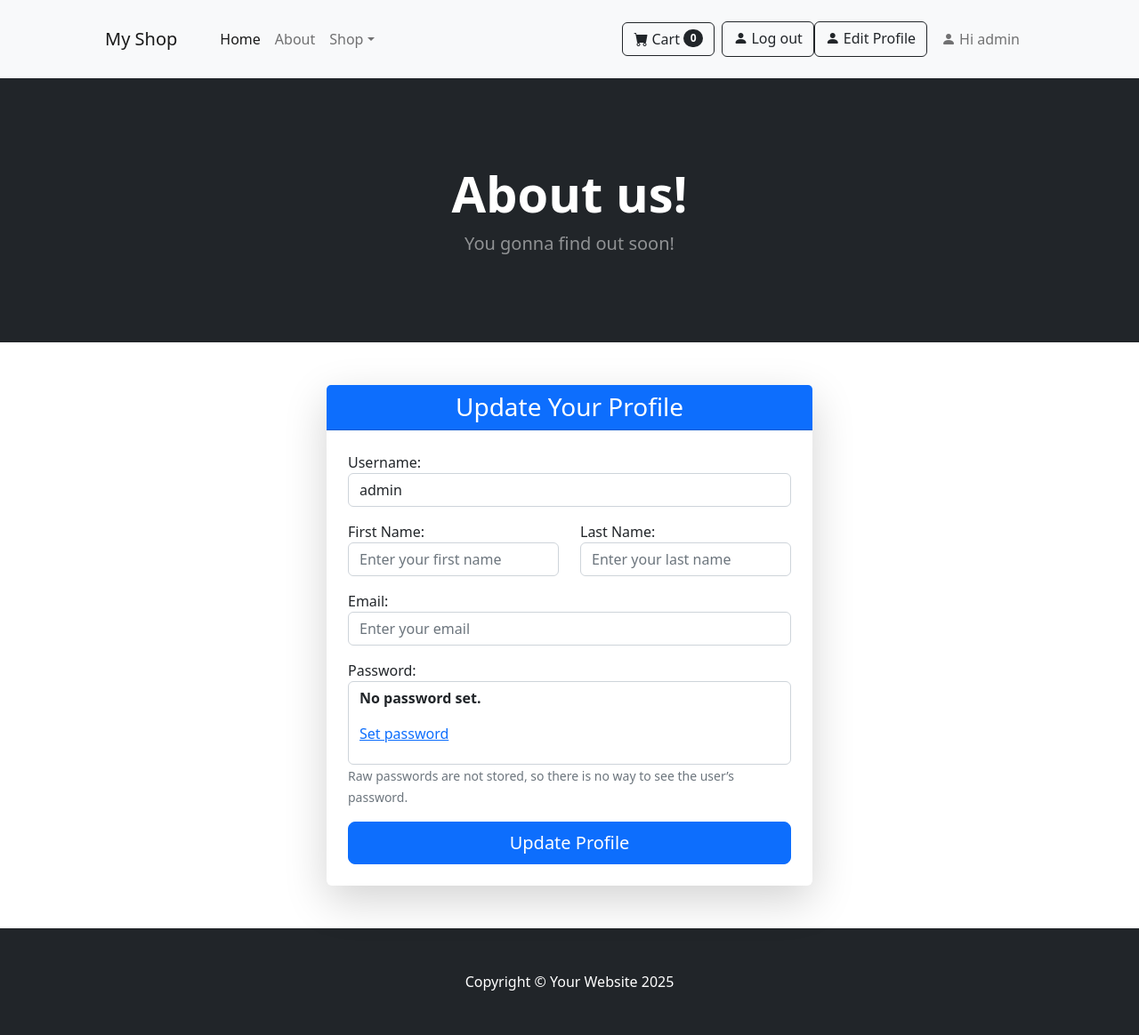
After one commit to Hasibafghan/django-ecommerce-app, a Django app: page /update_user/ in a window 1280 px wide. The commit adds this page. Shown: the whole page at 89% size. Run offline with Django 5.2, Linux system fonts and the light colour scheme; a user stored in the database is signed in; data comes from the database, SQL or seed files in the repository; both versions use the stored data as it was after the commit; some libraries are stand-ins or nearby versions.

Commit message:
userchangeform done

```diff
--- a/cart/cart.py
+++ b/cart/cart.py
@@ -9,4 +9,11 @@ class Cart:
         self.cart = cart
 
     def total_quantity(self):
-        return sum(self.cart.values())
+        """
+        Safely sums up item quantities in the cart,
+        converting string values to integers and skipping invalid ones.
+        """
+        return sum(
+            int(qty) for qty in self.cart.values()
+            if qty is not None and str(qty).isdigit()
+        )
--- a/shop/forms.py
+++ b/shop/forms.py
@@ -1,13 +1,62 @@
 from django.contrib.auth.models import User
-from django.contrib.auth.forms import UserCreationForm
+from django.contrib.auth.forms import UserCreationForm , UserChangeForm
 from django import forms
+
+from django import forms
+from django.contrib.auth.models import User
+from django.contrib.auth.forms import UserChangeForm
+
+class UpdateUserForm(UserChangeForm):
+    first_name = forms.CharField(
+        max_length=30, label='First Name',
+        widget=forms.TextInput(attrs={
+            'class': 'form-control',
+            'placeholder': 'Enter your first name',
+            'name': 'first_name'
+        })
+    )
+    last_name = forms.CharField(
+        max_length=30, label='Last Name',
+        widget=forms.TextInput(attrs={
+            'class': 'form-control',
+            'placeholder': 'Enter your last name',
+            'name': 'last_name'
+        })
+    )
+    email = forms.EmailField(
+        max_length=254, label='Email',
+        widget=forms.EmailInput(attrs={
+            'class': 'form-control',
+            'placeholder': 'Enter your email',
+            'name': 'email'
+        })
+    )
+    username = forms.CharField(
+        max_length=150, label='Username',
+        widget=forms.TextInput(attrs={
+            'class': 'form-control',
+            'placeholder': 'Enter your username',
+            'name': 'username'
+        })
+    )
+
+    class Meta:
+        model = User
+        fields = ('username', 'first_name', 'last_name', 'email')
+
+    def __init__(self, *args, **kwargs):
+        super(UpdateUserForm, self).__init__(*args, **kwargs)
+        # Optional: remove password field from the form
+        # if 'password' in self.fields:
+        #     self.fields.pop('password')
+
 
 # we use widget tweaks to add bootstrap classes to the form fields
 class UserRegistrationForm(UserCreationForm):
     first_name = forms.CharField(max_length=30,label='First Name' , )
     last_name = forms.CharField(max_length=30,label='Last Name' , )
-    email= forms.EmailField(max_length=30,label='Last Name', ) # widget=forms.TextInput(attrs={class:'form-control' , 'placeholder':'Enter your username' , 'name':'username'})
-    username= forms.CharField(max_length=30,label='Last Name' , )
+    email= forms.EmailField(max_length=30,label='Email', ) # widget=forms.TextInput(attrs={class:'form-control' , 'placeholder':'Enter your username' , 'name':'username'})
+    username= forms.CharField(max_length=30,label='Username' , )
     password1 = forms.CharField(
         max_length=30,
         label='Password',
@@ -29,6 +78,6 @@ class UserRegistrationForm(UserCreationForm):
         })
     )
 
-class Meta:
+    class Meta:
         model = User
         fields = ('first_name', 'last_name', 'email', 'username', 'password1', 'password2')
--- a/shop/templates/product_detail.html
+++ b/shop/templates/product_detail.html
@@ -36,10 +36,10 @@
                                         <label for="quantity">Quantity:</label>
                                         <input type="number" id="quantity" name="quantity" value="1" min="1" style="width: 60px;">
                                         <button id="add-to-cart-btn" class="btn btn-outline-dark mt-auto">Add to Cart</button>
-                                                    <div id="add-to-cart-message" style="margin-top:10px;"></div>
+                                        <div id="add-to-cart-message" style="margin-top:10px;"></div>
                                     </div>
                                 </div>
-                                                          </div>
+                            </div>
                         </div>
                     </div>
                 </div>
--- /dev/null
+++ b/shop/templates/update_user.html
@@ -0,0 +1,62 @@
+{% extends 'base.html' %}
+{% load widget_tweaks %}
+{% load static %}
+
+
+{% block content%}
+  <header class="bg-dark py-5">
+    <div class="container px-4 px-lg-5 my-5">
+      <div class="text-center text-white">
+        <h1 class="display-4 fw-bolder">About us!</h1>
+        <p class="lead fw-normal text-white-50 mb-0">You gonna find out soon!</p>
+      </div>
+    </div>
+  </header>
+ <!-- update_user.html -->
+<div class="container my-5">
+  <div class="row justify-content-center">
+    <div class="col-md-8 col-lg-6">
+      <div class="card shadow-lg border-0">
+        <div class="card-header bg-primary text-white text-center">
+          <h3 class="mb-0">Update Your Profile</h3>
+        </div>
+        <div class="card-body p-4">
+          <form method="post">
+            {% csrf_token %}
+            <div class="mb-3">
+              {{ form.username.label_tag }}
+              {{ form.username|add_class:"form-control" }}
+            </div>
+            <div class="row mb-3">
+              <div class="col">
+                {{ form.first_name.label_tag }}
+                {{ form.first_name|add_class:"form-control" }}
+              </div>
+              <div class="col">
+                {{ form.last_name.label_tag }}
+                {{ form.last_name|add_class:"form-control" }}
+              </div>
+            </div>
+            <div class="mb-3">
+              {{ form.email.label_tag }}
+              {{ form.email|add_class:"form-control" }}
+            </div>
+            {% if form.password %}
+            <div class="mb-3">
+              {{ form.password.label_tag }}
+              {{ form.password|add_class:"form-control" }}
+              <small class="form-text text-muted">{{ form.password.help_text }}</small>
+            </div>
+            {% endif %}
+            <div class="d-grid">
+              <button type="submit" class="btn btn-primary btn-lg">Update Profile</button>
+            </div>
+          </form>
+        </div>
+      </div>
+    </div>
+  </div>
+</div>
+
+
+{% endblock %}
--- a/shop/urls.py
+++ b/shop/urls.py
@@ -7,6 +7,8 @@ urlpatterns = [
     path('login/' , views.login_user , name='login'),
     path('logout/' , views.logout_user , name='logout'),
     path('signup/' , views.signup_user , name='signup'),
+    path('update_user/' , views.update_user , name='update_user'),
     path('detail/<int:pk>/' , views.product_detail , name='detail'),
     path('category/<str:category_name>/' , views.category_products , name='category'),
+    path('category/' , views.category_view , name='category_view'),
 ]
--- a/shop/views.py
+++ b/shop/views.py
@@ -1,13 +1,20 @@
 from django.shortcuts import render  , redirect , get_object_or_404
 from . models import Product , Category , Customer , Order
 from django.contrib.auth import authenticate , login , logout
+from django.contrib.auth.models import User
 from django.contrib import messages
-from .forms import UserRegistrationForm
+from .forms import UserRegistrationForm , UpdateUserForm
 
 
 def products(request):
     products = Product.objects.all()
     return render(request , 'index.html' , {'products': products})
+
+
+def category_view(request):
+    categories = Category.objects.all()
+    return render(request , 'category_view.html' , {'categories' : categories})
+
 
 
 def about_us(request):
@@ -33,6 +40,20 @@ def logout_user(request):
     logout(request)
     messages.success(request , 'Logout successfully')
     return redirect('products')
+
+def update_user(request):
+    if request.user.is_authenticated:
+        user = User.objects.get(id=request.user.id)
+        update_form = UpdateUserForm(request.POST or None , instance=user)
+        if update_form.is_valid():
+            update_form.save()
+            login(request , user)
+            messages.success(request , 'Profile updated successfully')
+            return redirect('products')
+        return render(request, 'update_user.html', {'form': update_form})
+    else:
+        messages.error(request, 'You need to be logged in to update your profile')
+        return redirect('login')
 
 
 # def signup_user(request):
--- a/simple_ecommerce_core/urls.py
+++ b/simple_ecommerce_core/urls.py
@@ -21,7 +21,7 @@ from django.conf.urls.static import static
 
 urlpatterns = [
     path('admin/', admin.site.urls),
-    # path('account/', include('django.contrib.auth.urls')),
+    path('account/', include('django.contrib.auth.urls')),
     path('', include('shop.urls')),
     path('cart/' , include('cart.urls')),
 ]
--- a/templates/include/navbar.html
+++ b/templates/include/navbar.html
@@ -16,7 +16,7 @@
           <a class="nav-link dropdown-toggle" id="navbarDropdown" href="#" role="button" data-bs-toggle="dropdown" aria-expanded="false">Shop</a>
           <ul class="dropdown-menu" aria-labelledby="navbarDropdown">
             <li>
-              <a class="dropdown-item" href="{% url 'products' %}">All Products</a>
+              <a class="dropdown-item" href="{% url 'category_view' %}">Categories</a>
             </li>
             <li>
               <hr class="dropdown-divider"/>
@@ -30,20 +30,23 @@
           </ul>
         </li>
       </ul>
-      <form class="d-flex mx-1 my-2">
+
         <a href="{% url 'view_cart' %}" class="btn btn-outline-dark d-flex align-items-center">
           <i class="bi-cart-fill me-1"></i>
           Cart
           <span id="cart-quantity-badge" class="badge bg-dark text-white ms-1 rounded-pill">{{ cart_quantity }}</span>
         </a>
-      </form>
+
       {% if user.is_authenticated %}
+
+        <div class="d-flex mx-1 my-2 align-items-center">
+
+
         <div class="d-flex mx-1 my-2">
-          <form method="POST" action="{% url 'logout' %}">
-            {% csrf_token %}
-            <button class="btn btn-outline-dark" type="submit"><i class="bi-person-fill me-1"></i>Logout</button>
-            <span class="navbar-text mx-2"><i class="bi-person-fill me-1"></i>Hi {{ user.username }}</span>
-          </form>
+          <a href="{% url 'logout' %}" class="btn btn-outline-dark"><i class="bi-person-fill me-1"></i>Log out</a>
+
+          <a href="{% url 'update_user' %}" class="btn btn-outline-dark me-2"><i class="bi-person-fill me-1"></i>Edit Profile</a>
+          <span class="navbar-text mx-2"><i class="bi-person-fill me-1"></i>Hi {{ user.username }}</span>
         </div>
       {% else %}
         <div class="d-flex mx-1 my-2">
@@ -53,6 +56,7 @@
           <a href="{% url 'signup' %}" class="btn btn-outline-dark"><i class="bi-person-fill me-1"></i>Sign Up</a>
         </div>
       {% endif %}
+
     </div>
   </div>
 </nav>
```
Also changed, not shown: cart/views.py (+32 -9 lines), shop/templates/category_view.html (added, +30 -0 lines), db.sqlite3.
